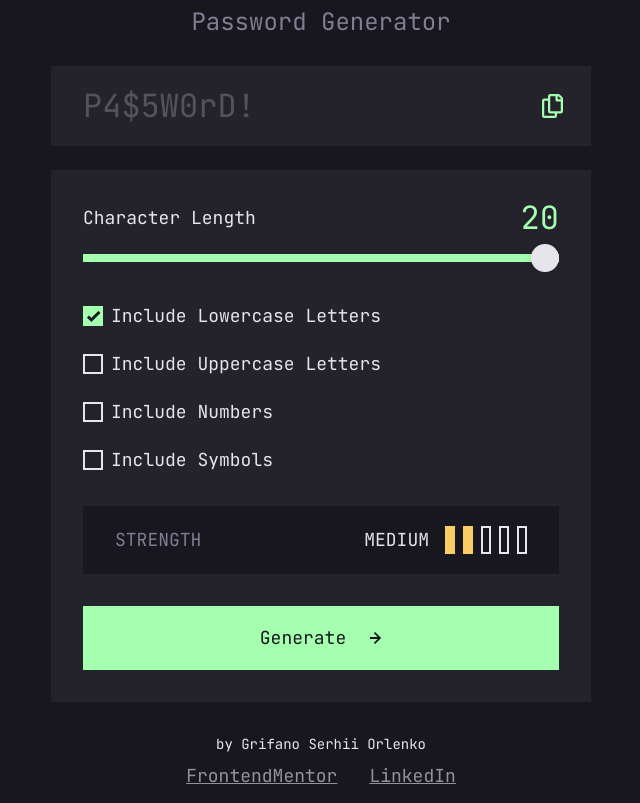
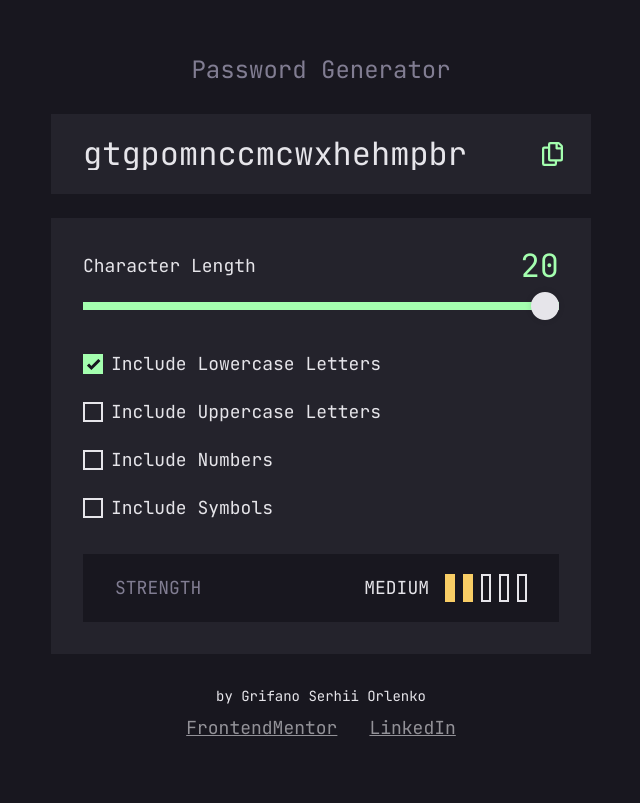
Before and after one commit to grifano/fm-13-password-generator, a React (Vite) app: page / in a window 1280 px wide. Shown: the whole page, without its empty margins (319-959 px from the left). Built offline with nearby package versions, Linux system fonts and the light colour scheme.

Commit message:
make paswword generated by changing settings, remove generate button

```diff
--- a/src/components/App.tsx
+++ b/src/components/App.tsx
@@ -1,4 +1,4 @@
-import { ChangeEvent, useEffect, useState } from 'react';
+import { ChangeEvent, useEffect, useMemo, useState } from 'react';
 import Checkbox from './Checkbox';
 import Button from './Button';
 import StrengthLevel from './StrengthLevel';
@@ -48,6 +48,46 @@ function App() {
     length >= 12 ? setIsLongEnough(true) : setIsLongEnough(false);
   }, [length]);
 
+  // Update password each time if the settings change
+  useEffect(() => {
+    if (hasLowerCase || hasUpperCase || hasNumbers || hasSymbols) {
+      const randomCharacters = Array.from({ length }, () => {
+        const characters: string[] = [];
+
+        if (hasLowerCase) {
+          characters.push(getRandomCharacter(characterSets.LettersLowerCase));
+        }
+        if (hasUpperCase) {
+          characters.push(getRandomCharacter(characterSets.LettersUpperCase));
+        }
+        if (hasNumbers) {
+          characters.push(getRandomCharacter(characterSets.Numbers));
+        }
+        if (hasSymbols) {
+          characters.push(getRandomCharacter(characterSets.Symbols));
+        }
+
+        // Shifting randomly
+        for (let i = characters.length - 1; i > 0; i--) {
+          const j = Math.floor(Math.random() * (i + 1));
+          [characters[i], characters[j]] = [characters[j], characters[i]];
+        }
+
+        return characters.join('');
+      });
+
+      const newPassword = randomCharacters.join('');
+      const slicedPassword = newPassword.slice(0, randomCharacters.length);
+
+      setPassword(slicedPassword);
+      setIsEmpty(false);
+    } else {
+      toast.error('Please, select at least one setting', {
+        className: 'toast-body toast-error',
+      });
+    }
+  }, [hasLowerCase, hasUpperCase, hasNumbers, hasSymbols, length]);
+
   // handleCopy
   const handleCopyClick = () => {
     if (navigator.clipboard && password) {
@@ -75,36 +115,42 @@ function App() {
   // Main password generation function
   const getPassword = () => {
     // Get password
-    const randomCharacters = Array.from({ length }, () => {
-      const characters: string[] = [];
+    if (hasLowerCase || hasUpperCase || hasNumbers || hasSymbols) {
+      const randomCharacters = Array.from({ length }, () => {
+        const characters: string[] = [];
 
-      if (hasLowerCase) {
-        characters.push(getRandomCharacter(characterSets.LettersLowerCase));
-      }
-      if (hasUpperCase) {
-        characters.push(getRandomCharacter(characterSets.LettersUpperCase));
-      }
-      if (hasNumbers) {
-        characters.push(getRandomCharacter(characterSets.Numbers));
-      }
-      if (hasSymbols) {
-        characters.push(getRandomCharacter(characterSets.Symbols));
-      }
+        if (hasLowerCase) {
+          characters.push(getRandomCharacter(characterSets.LettersLowerCase));
+        }
+        if (hasUpperCase) {
+          characters.push(getRandomCharacter(characterSets.LettersUpperCase));
+        }
+        if (hasNumbers) {
+          characters.push(getRandomCharacter(characterSets.Numbers));
+        }
+        if (hasSymbols) {
+          characters.push(getRandomCharacter(characterSets.Symbols));
+        }
 
-      // Shifting randomly
-      for (let i = characters.length - 1; i > 0; i--) {
-        const j = Math.floor(Math.random() * (i + 1));
-        [characters[i], characters[j]] = [characters[j], characters[i]];
-      }
+        // Shifting randomly
+        for (let i = characters.length - 1; i > 0; i--) {
+          const j = Math.floor(Math.random() * (i + 1));
+          [characters[i], characters[j]] = [characters[j], characters[i]];
+        }
 
-      return characters.join('');
-    });
+        return characters.join('');
+      });
 
-    const newPassword = randomCharacters.join('');
-    const slicedPassword = newPassword.slice(0, randomCharacters.length);
+      const newPassword = randomCharacters.join('');
+      const slicedPassword = newPassword.slice(0, randomCharacters.length);
 
-    setPassword(slicedPassword);
-    setIsEmpty(false);
+      setPassword(slicedPassword);
+      setIsEmpty(false);
+    } else {
+      toast.error('Please, select at least one setting', {
+        className: 'toast-body toast-error',
+      });
+    }
   };
 
   return (
@@ -180,11 +226,11 @@ function App() {
             <StrengthLevel strengthLevel={strengthLevel} />
 
             {/* - GENERATE BTN: */}
-            <Button
+            {/* <Button
               label="Generate"
               onClick={getPassword}
               icon="icon-arrow-right"
-            />
+            /> */}
           </div>
         </section>
       </main>
```
